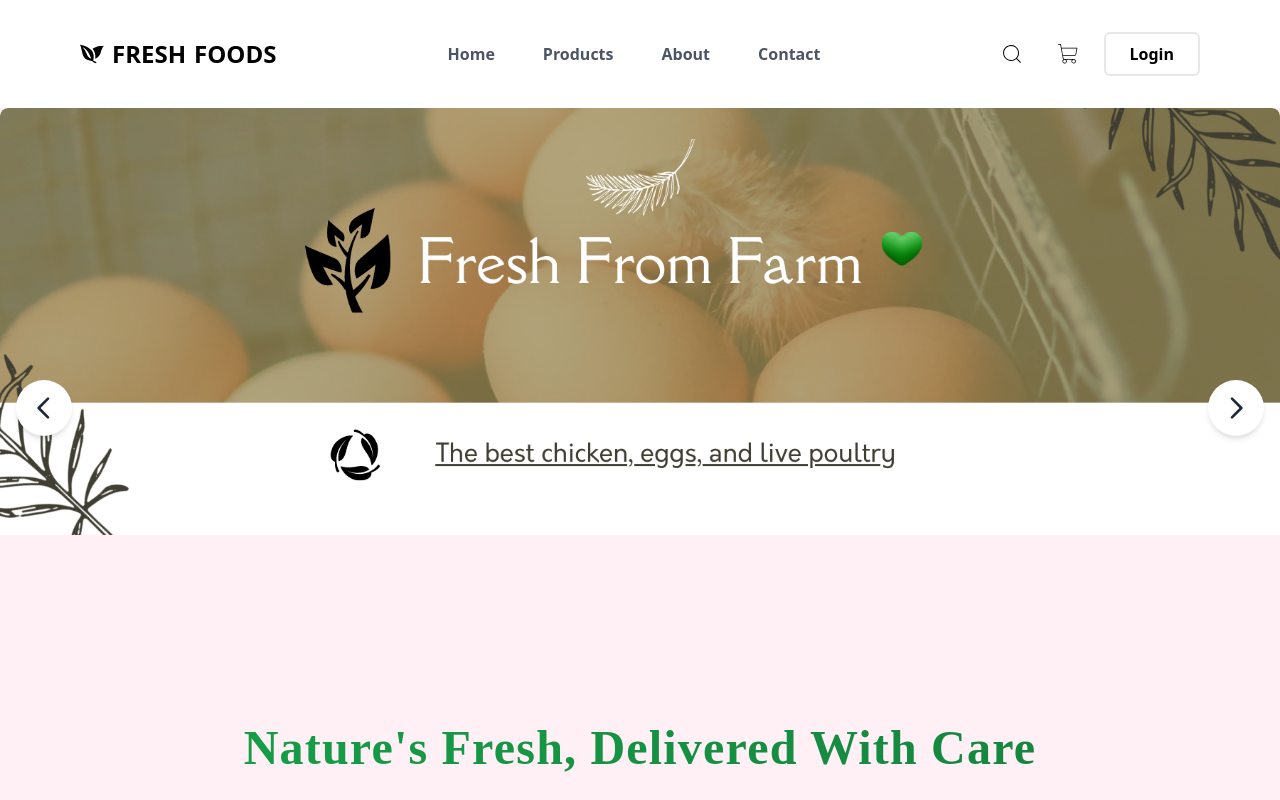
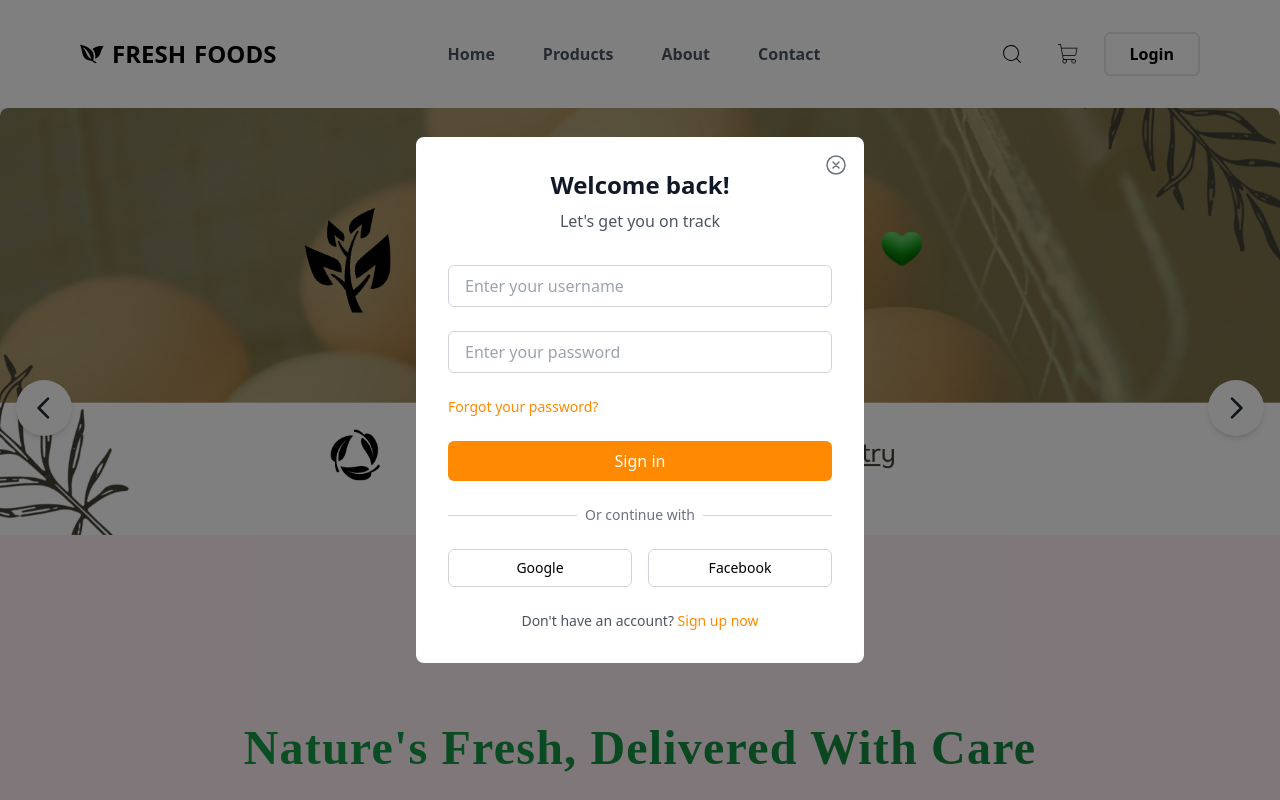
Before and after one commit to csaip2/freshfoods_fe, a React (Create React App) app: page / in a window 1280 px wide. Both pictures are taken after a click on the button "Login". Shown: the top 800 px of the page. Built offline with nearby package versions, Linux system fonts and the light colour scheme.

Commit message:
Added Login Modal

```diff
--- a/src/components/Forms/LoginForm.js
+++ b/src/components/Forms/LoginForm.js
@@ -0,0 +1,102 @@
+import React from "react";
+import { IoCloseCircleOutline } from "react-icons/io5";
+
+const LoginForm = ({ formOpen, onClose }) => {
+  if (!formOpen) return null;
+
+  const handleSubmit = (e) => {
+    e.preventDefault();
+    // Add login logic here
+  };
+
+  return (
+    <div className="fixed inset-0 bg-black bg-opacity-50 flex items-center justify-center z-50">
+      <div className="bg-white rounded-lg p-8 w-full max-w-md relative">
+        {/* Close button */}
+        <button
+          onClick={onClose}
+          className="absolute right-4 top-4 text-gray-500 hover:text-gray-700"
+        >
+          <IoCloseCircleOutline size={24} onClose={onClose} />
+        </button>
+
+        {/* Header */}
+        <div className="text-center mb-8">
+          <h2 className="text-2xl font-bold text-gray-900">Welcome back!</h2>
+          <p className="text-gray-600 mt-2">Let's get you on track</p>
+        </div>
+
+        {/* Form */}
+        <form onSubmit={handleSubmit} className="space-y-6">
+          <div>
+            <input
+              type="text"
+              name="username"
+              className="w-full px-4 py-2 border border-gray-300 rounded-md focus:ring-2 focus:ring-primary focus:border-primary"
+              placeholder="Enter your username"
+              required
+            />
+          </div>
+
+          <div>
+            <input
+              type="password"
+              name="password"
+              className="w-full px-4 py-2 border border-gray-300 rounded-md focus:ring-2 focus:ring-primary focus:border-primary"
+              placeholder="Enter your password"
+              required
+            />
+          </div>
+
+          <div className="text-sm">
+            <a href="#" className="text-primary hover:text-primary/80">
+              Forgot your password?
+            </a>
+          </div>
+
+          <button
+            type="submit"
+            className="w-full bg-primary text-white py-2 px-4 rounded-md hover:bg-primary/90 transition duration-200"
+          >
+            Sign in
+          </button>
+        </form>
+
+        {/* Divider */}
+        <div className="relative mt-6">
+          <div className="absolute inset-0 flex items-center">
+            <div className="w-full border-t border-gray-300"></div>
+          </div>
+          <div className="relative flex justify-center text-sm">
+            <span className="px-2 bg-white text-gray-500">
+              Or continue with
+            </span>
+          </div>
+        </div>
+
+        {/* Social login */}
+        <div className="mt-6 grid grid-cols-2 gap-4">
+          <button className="flex items-center justify-center px-4 py-2 border border-gray-300 rounded-md hover:bg-gray-50">
+            <span className="text-sm font-medium">Google</span>
+          </button>
+          <button className="flex items-center justify-center px-4 py-2 border border-gray-300 rounded-md hover:bg-gray-50">
+            <span className="text-sm font-medium">Facebook</span>
+          </button>
+        </div>
+
+        {/* Sign up link */}
+        <p className="mt-6 text-center text-sm text-gray-600">
+          Don't have an account?{" "}
+          <a
+            href="#"
+            className="text-primary hover:text-primary/80 font-medium"
+          >
+            Sign up now
+          </a>
+        </p>
+      </div>
+    </div>
+  );
+};
+
+export default LoginForm;
--- a/src/components/Forms/SignUpForm.js
+++ b/src/components/Forms/SignUpForm.js
@@ -0,0 +1,9 @@
+import React from 'react'
+
+const SignUpForm = () => {
+  return (
+    <div>SignUpForm</div>
+  )
+}
+
+export default SignUpForm
--- a/src/components/NavBar/Navbar.js
+++ b/src/components/NavBar/Navbar.js
@@ -4,6 +4,7 @@ import { MdMenu } from "react-icons/md";
 import { CiSearch } from "react-icons/ci";
 import { PiShoppingCartThin } from "react-icons/pi";
 import ResponsiveMenu from "../helper/ResponsiveMenu";
+import LoginForm from "../Forms/LoginForm";
 
 const Navbar = () => {
   const headerData = [
@@ -14,6 +15,7 @@ const Navbar = () => {
   ];
 
   const [open, setOpen] = useState(false);
+  const [formOpen, setFormOpen] = useState(false);
 
   return (
     <>
@@ -52,9 +54,13 @@ const Navbar = () => {
             <button className="text-2xl hover:bg-primary hover:text-white rounded-full p-2 duration-200">
               <PiShoppingCartThin className="text-2xl" />
             </button>
-            <button className="hover:bg-primary text-dark font-semibold hover:text-white rounded-md border-2 px-6 py-2 duration-200 hidden md:block">
+            <button
+              className="hover:bg-primary text-dark font-semibold hover:text-white rounded-md border-2 px-6 py-2 duration-200 hidden md:block"
+              onClick={() => setFormOpen(true)}
+            >
               Login
             </button>
+            <LoginForm formOpen={formOpen} onClose={() => setFormOpen(false)} />
           </div>
 
           {/*Mobile Hamburger Section*/}
```
